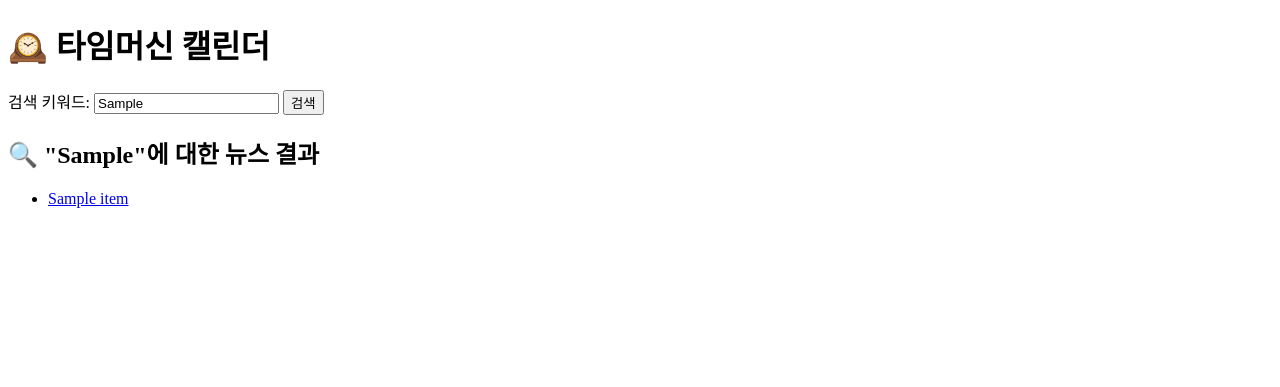
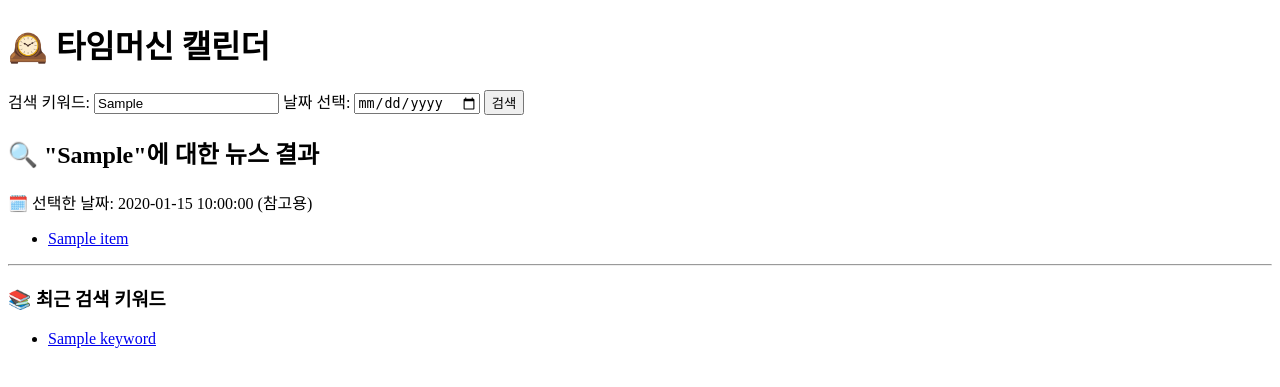
Before and after one commit to Nuke1119/moomoolbo, a Flask app: template templates/index.html in a window 1280 px wide. Shown: the top 387 px of the page. Run offline with Flask 3, Linux system fonts and the light colour scheme; the template is opened without the code that fills it: most values are stand-ins (such as "Sample title", 1, 10 or a date in 2020).

Commit message:
feat(history): 키워드 검색 히스토리 기능 추가

```diff
--- a/app.py
+++ b/app.py
@@ -1,7 +1,8 @@
-from flask import Flask, render_template, request
+from flask import Flask, render_template, request, session
 import feedparser
 
 app = Flask(__name__)
+app.secret_key = 'your_secret_key_here'  # 세션을 쓰기 위한 시크릿 키 설정
 
 def get_google_news_rss(query, days=7):
     url = f'https://news.google.com/rss/search?q={query}+when:{days}d&hl=ko&gl=KR&ceid=KR:ko'
@@ -12,10 +13,25 @@ def get_google_news_rss(query, days=7):
 @app.route('/', methods=['GET'])
 def index():
     keyword = request.args.get('keyword', '기술')
-    news_list = []
-    if keyword:
-        news_list = get_google_news_rss(keyword)
-    return render_template('index.html', news=news_list, selected_keyword=keyword)
+    selected_date = request.args.get('date')
+
+    # 뉴스 데이터 가져오기
+    news_list = get_google_news_rss(keyword)
+
+    # 검색 히스토리 세션에 저장
+    if 'history' not in session:
+        session['history'] = []
+    if keyword and keyword not in session['history']:
+        session['history'].append(keyword)
+        session.modified = True
+
+    return render_template(
+        'index.html',
+        news=news_list,
+        selected_keyword=keyword,
+        selected_date=selected_date,
+        history=session['history']
+    )
 
 if __name__ == '__main__':
     app.run(debug=True)
--- a/templates/index.html
+++ b/templates/index.html
@@ -6,14 +6,20 @@
 </head>
 <body>
     <h1>🕰️ 타임머신 캘린더</h1>
+
     <form method="GET" action="/">
         <label>검색 키워드: </label>
         <input type="text" name="keyword" value="{{ selected_keyword }}">
+        <label>날짜 선택: </label>
+        <input type="date" name="date" value="{{ selected_date }}">
         <button type="submit">검색</button>
     </form>
 
     {% if news %}
         <h2>🔍 "{{ selected_keyword }}"에 대한 뉴스 결과</h2>
+        {% if selected_date %}
+            <p>🗓️ 선택한 날짜: {{ selected_date }} (참고용)</p>
+        {% endif %}
         <ul>
         {% for item in news %}
             <li><a href="{{ item.link }}" target="_blank" rel="noopener noreferrer">{{ item.title }}</a></li>
@@ -22,5 +28,15 @@
     {% else %}
         <p>뉴스 기사를 찾을 수 없습니다.</p>
     {% endif %}
+
+    {% if history %}
+        <hr>
+        <h3>📚 최근 검색 키워드</h3>
+        <ul>
+        {% for keyword in history %}
+            <li><a href="/?keyword={{ keyword }}">{{ keyword }}</a></li>
+        {% endfor %}
+        </ul>
+    {% endif %}
 </body>
 </html>
```
